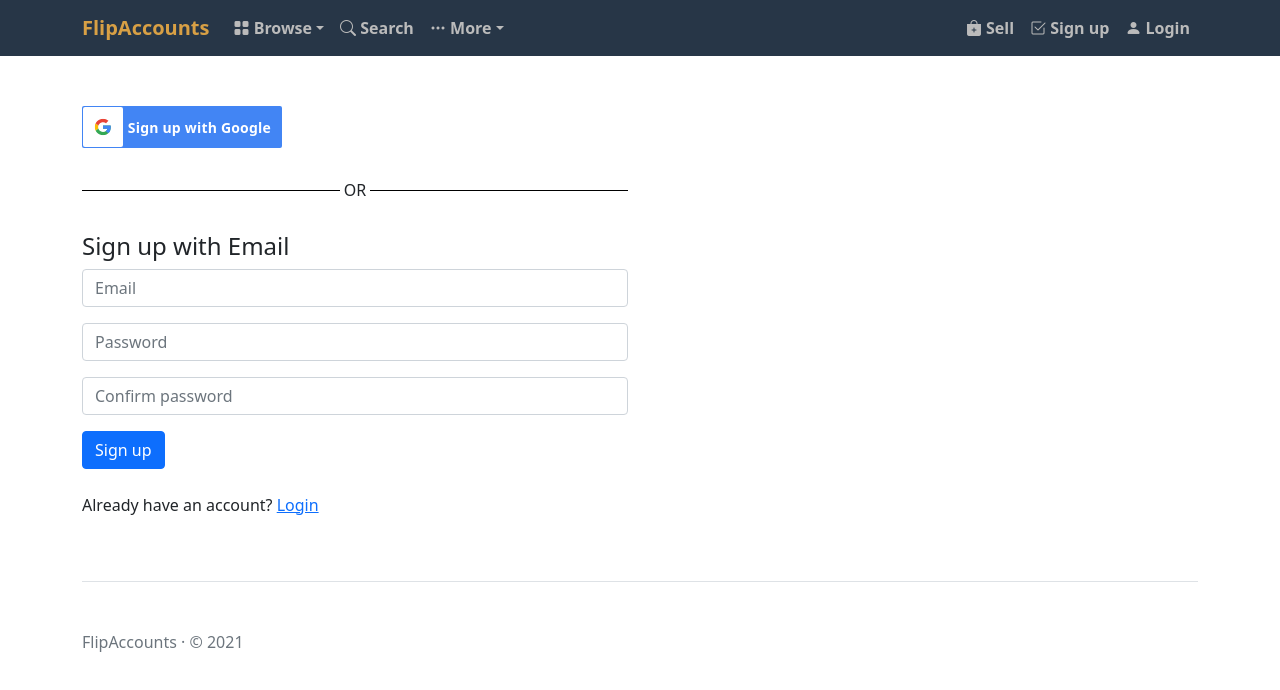
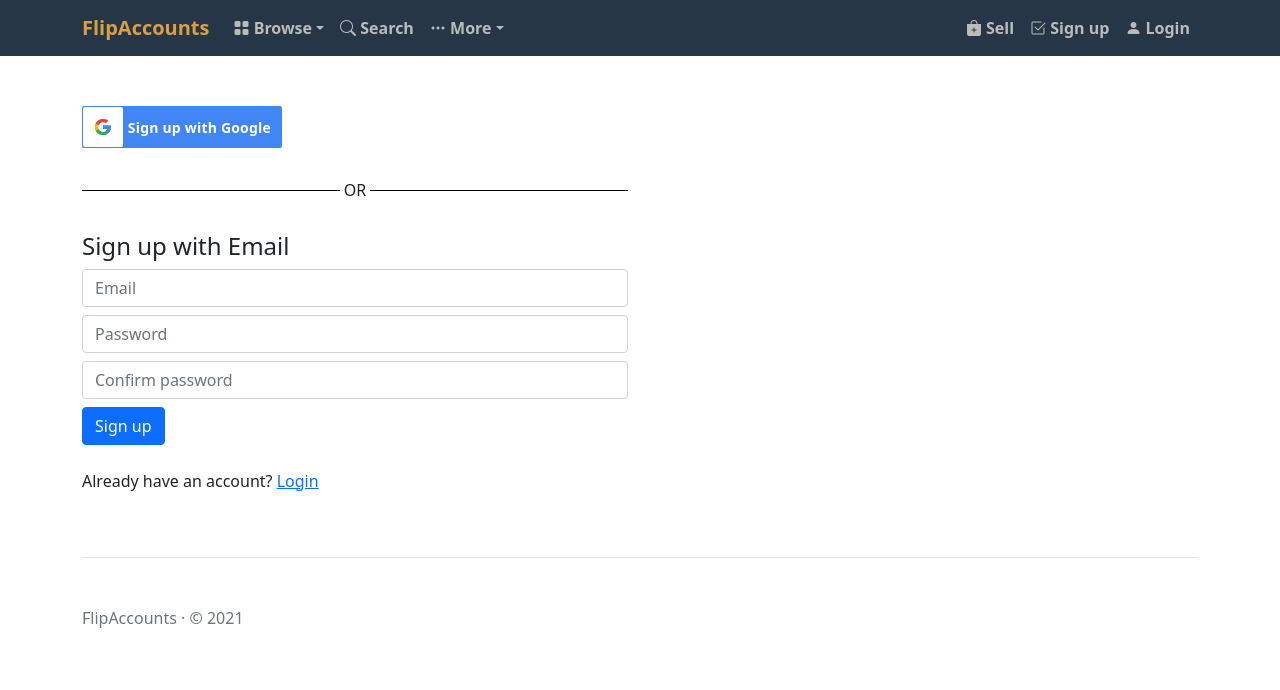
Before and after one commit to nxoo/flipaccounts, a Next.js app in the folder frontend/: page /signup in a window 1280 px wide. Shown: the top 690 px of the page. Built offline with nearby package versions, Linux system fonts and the light colour scheme; no server answers.

Commit message:
resized forms

```diff
--- a/frontend/pages/login.js
+++ b/frontend/pages/login.js
@@ -64,7 +64,7 @@ export default function Login() {
                     <h4>Log in with Email</h4>
                     <form onSubmit={handleLogin} method="post">
                         <div>
-                            <div className="mb-3">
+                            <div className="mb-2">
                                 <input
                                     type="email"
                                     name="email"
@@ -76,7 +76,7 @@ export default function Login() {
                                     required
                                 />
                             </div>
-                            <div className="mb-3">
+                            <div className="mb-2">
                                 <input
                                     type="password"
                                     name="password"
--- a/frontend/pages/signup.js
+++ b/frontend/pages/signup.js
@@ -94,7 +94,7 @@ export default function Signup() {
                         : null}
                     <form onSubmit={handleLogin} method="post">
                         <div>
-                            <div className="mb-3">
+                            <div className="mb-2">
                                 <input
                                     type="email"
                                     name="email"
@@ -106,7 +106,7 @@ export default function Signup() {
                                     required
                                 />
                             </div>
-                            <div className="mb-3">
+                            <div className="mb-2">
                                 <input
                                     type="password"
                                     name="password1"
@@ -118,7 +118,7 @@ export default function Signup() {
                                     required
                                 />
                             </div>
-                            <div className="mb-3">
+                            <div className="mb-2">
                                 <input
                                     type="password"
                                     name="password2"
```
